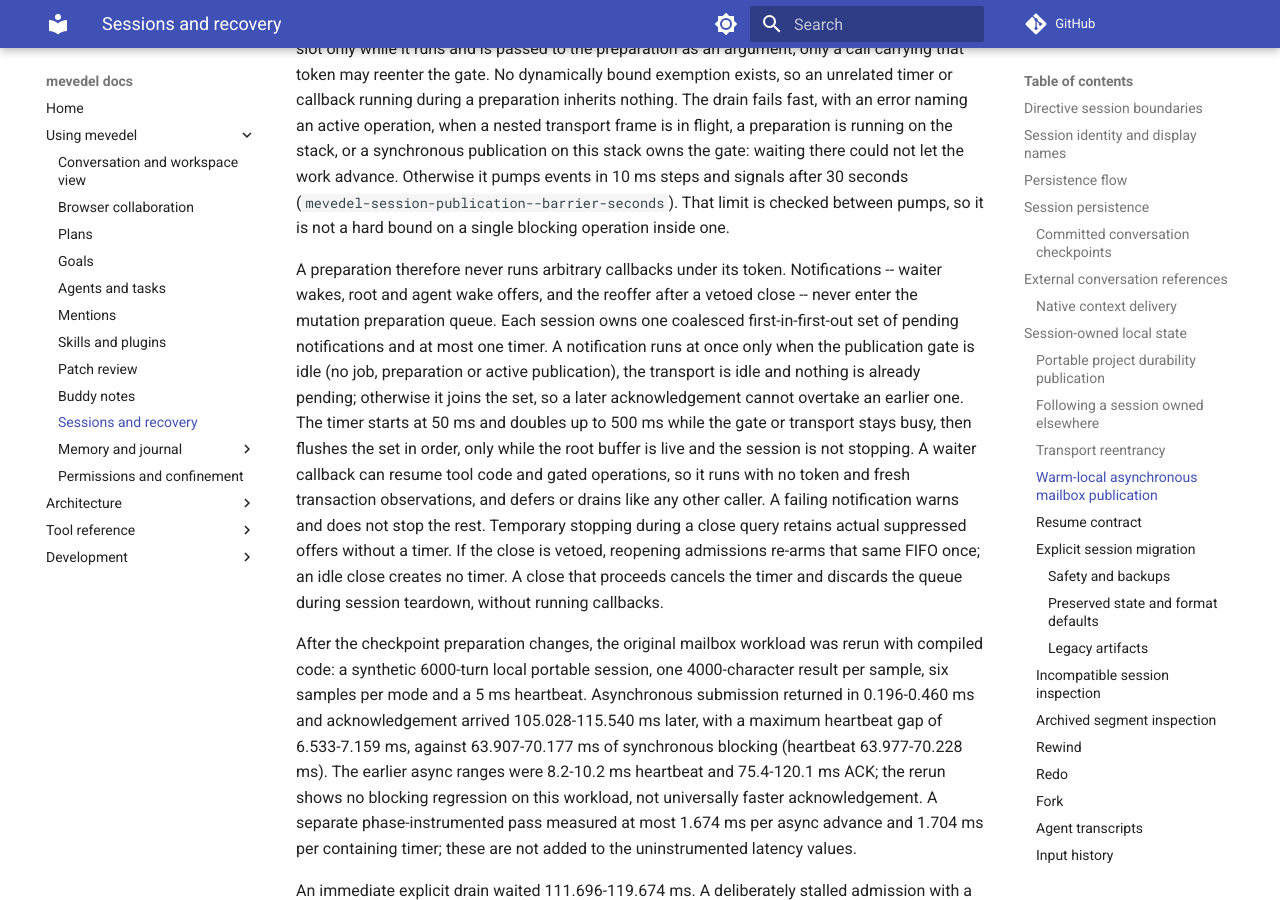
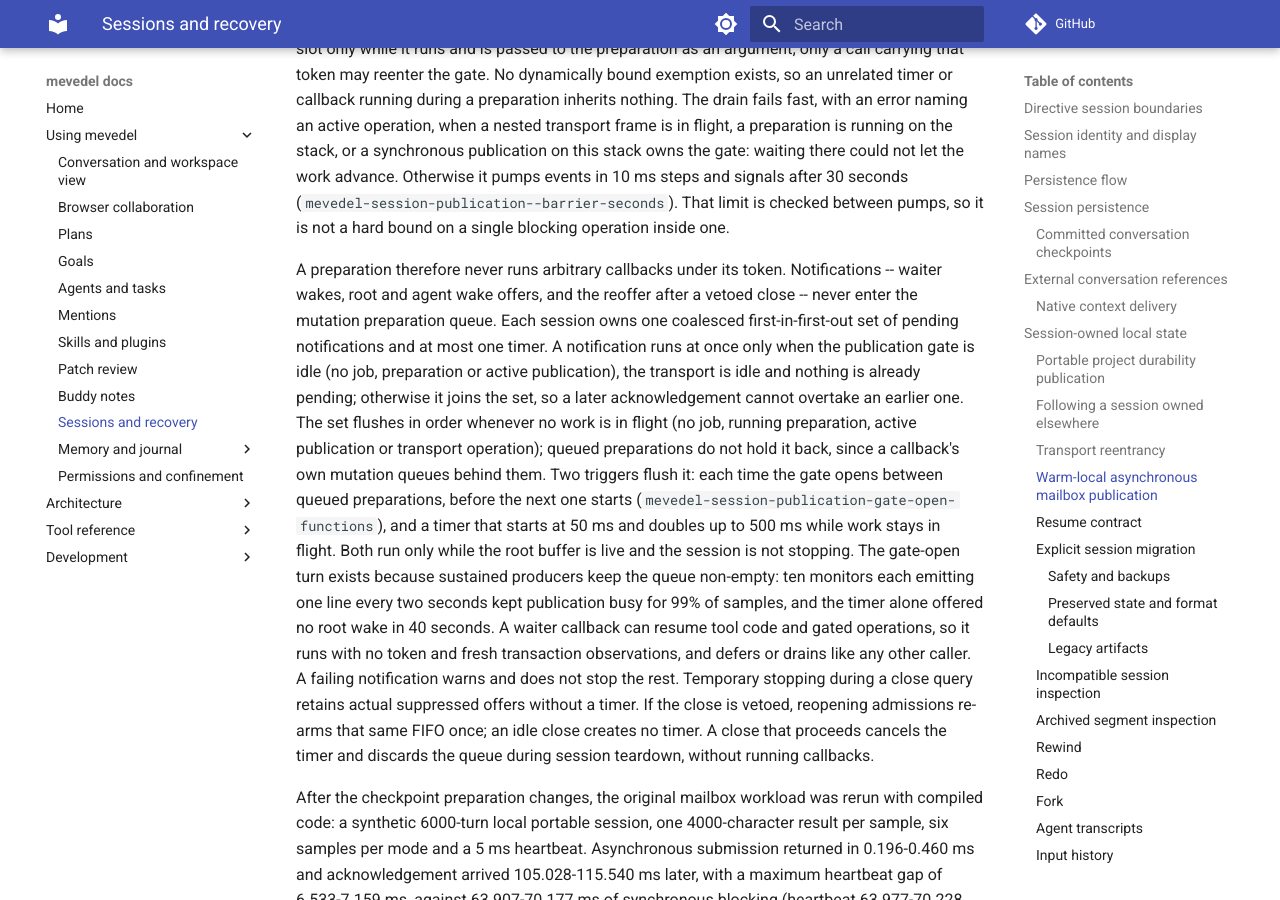
Before and after one commit to FrauH0lle/mevedel, an MkDocs documentation site: the page built from docs/sessions.md, in a window 1280 px wide and 900 px high, scrolled down 35928 px. Built offline with MkDocs 1.6.1 and Material for MkDocs 9.7.7, drawn with Linux system fonts in a browser that asks for light colours; comment, search, counter and statistics services are not loaded.

Commit message:
fix(agent-control): Offer mailbox wakes between busy publication jobs
Notifications waited until publication was entirely idle, queued preparations included, and only a backoff timer could flush them. Sustained background producers keep that queue non-empty, and the next job starts in the timer pass that opens the gate, so the timer almost never found it open. In a batch harness driving real Monitor processes through the production sink into a warm local portable session, three monitors at one line per 0.65 s, or ten at one line per 2 s, produced no root wake offer in 40 s (notifier blocked in 99% of samples), although every monitor was far below its own flood limit. Agent MAIL and RESULT wakes share that queue.

Only work in flight now blocks the flush, and the publication scheduler offers pending notifications each time the gate opens, before the next queued preparation. The first offer then came after 0.5 s in both cases. An immediate notification still defers while preparations are queued, so waiter code never drains the queue from inside a completing job.

* mevedel-session-publication.el (mevedel-session-publication-gate-open-functions): New hook.
(mevedel-session-publication--schedule): Run it when the gate opens, then recheck the gate.
* mevedel-agent-control.el (mevedel-agent-control--notification-blocked-p): Block on in-flight work only.
(mevedel-agent-control-notify): Keep deferring while preparations are queued.
(mevedel-agent-control--offer-at-gate-open): New; flush pending offers at gate opening.
* test/test-mevedel-agent-control.el (mevedel-agent-control--offer-at-gate-open): New.
* test/test-mevedel-session-publication-async.el (mevedel-session-publication--schedule/async): New.
(mevedel-agent-control--notification-blocked-p/async): Queued preparations alone do not block.
(mevedel-agent-control--deliver-mail/async): Successive jobs offer each notification at the next gate opening; cancellation holds an offer queued during an in-flight job.
* test/test-mevedel-tool-exec-acknowledgement.el (test-mevedel-tool-exec-ack--with-busy-session): Hold an in-flight preparation; wakes precede the queued successor.
* docs/sessions.md, docs/adr/0112-debounce-observational-agent-persists.md: Describe the gate-open flush and record the measurement.

```diff
--- a/docs/sessions.md
+++ b/docs/sessions.md
@@ -1706,9 +1706,18 @@ one coalesced first-in-first-out set of pending notifications and at most one
 timer. A notification runs at once only when the publication gate is idle (no
 job, preparation or active publication), the transport is idle and nothing is
 already pending; otherwise it joins the set, so a later acknowledgement cannot
-overtake an earlier one. The timer starts at 50 ms and doubles up to 500 ms
-while the gate or transport stays busy, then flushes the set in order, only
-while the root buffer is live and the session is not stopping. A waiter
+overtake an earlier one. The set flushes in order whenever no work is in
+flight (no job, running preparation, active publication or transport
+operation); queued preparations do not hold it back, since a callback's own
+mutation queues behind them. Two triggers flush it: each time the gate opens
+between queued preparations, before the next one starts
+(`mevedel-session-publication-gate-open-functions`), and a timer that starts
+at 50 ms and doubles up to 500 ms while work stays in flight. Both run only
+while the root buffer is live and the session is not stopping. The gate-open
+turn exists because sustained producers keep the queue non-empty: ten
+monitors each emitting one line every two seconds kept publication busy for
+99% of samples, and the timer alone offered no root wake in 40 seconds. A
+waiter
 callback can resume tool code and gated operations, so it runs with no token
 and fresh transaction observations, and defers or drains like any other
 caller. A failing notification warns and does not stop the rest. Temporary
```
Also changed, not shown: docs/adr/0112-debounce-observational-agent-persists.md (+23 -3 lines), 5 other files.
